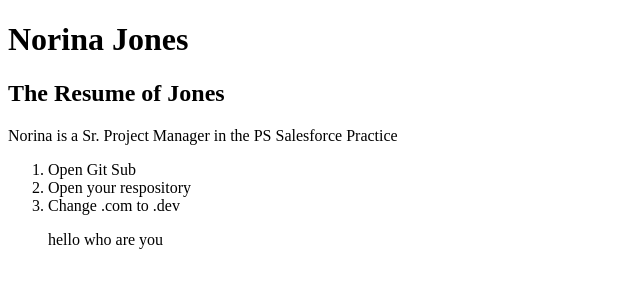
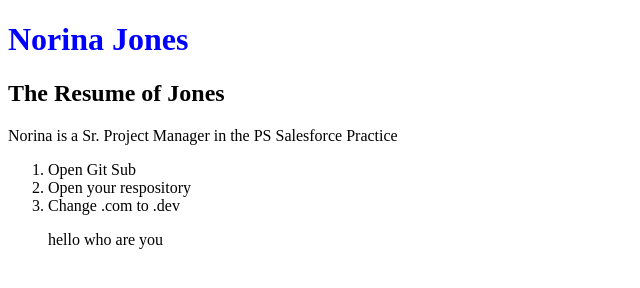
Before and after one commit to norinajones/Norinajones, a plain HTML site: page index.html in a window 1280 px wide. Shown: the whole page, without its empty margins (0-640 px from the left). Drawn offline with Linux system fonts and the light colour scheme.

Commit message:
color blue

```diff
--- a/index.html
+++ b/index.html
@@ -14,7 +14,7 @@
 </head>
 
 <body>
-<h1>Norina Jones</h1>
+<h1 id="blue" >Norina Jones</h1>
 <h2>The Resume of Jones</h2>
 <p>Norina is a Sr. Project Manager in the PS Salesforce Practice</p>
 
--- a/styles.css
+++ b/styles.css
@@ -0,0 +1 @@
+#blue {color:blue}
```
